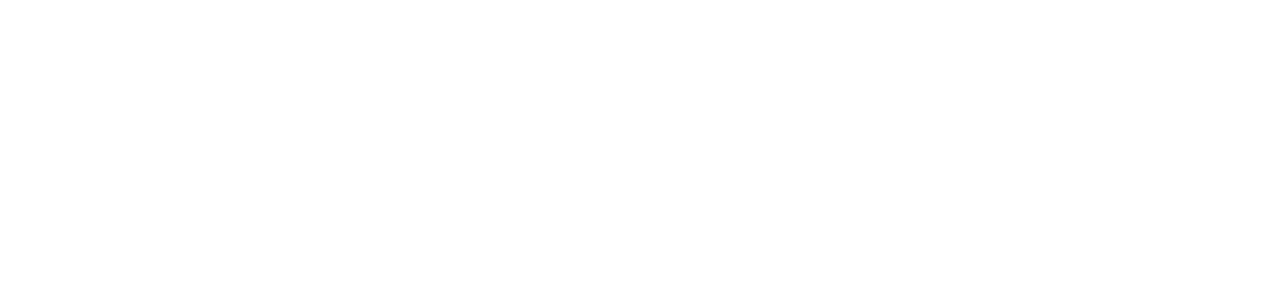
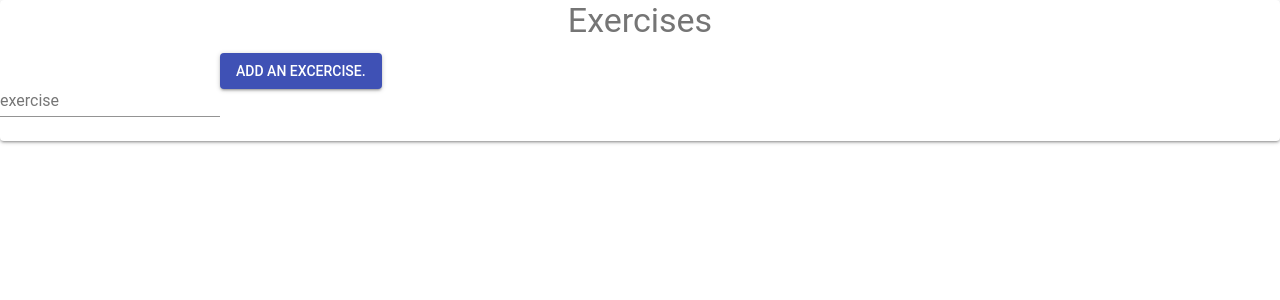
Before and after one commit to LorenzoEvans/React-Fitness, a React (Create React App) app in the folder fitness/: page / in a window 1280 px wide. Shown: the top 300 px of the page. Built offline with nearby package versions, Linux system fonts and the light colour scheme.

Commit message:
Adding basic UI, can add and display exercises.

```diff
--- a/fitness/src/App.js
+++ b/fitness/src/App.js
@@ -1,15 +1,69 @@
 import React, { Component } from 'react';
 import './App.css';
-import { Paper } from '@material-ui/core'
+import { Paper, Typography, TextField, Button } from '@material-ui/core'
+import { List, ListItem, ListItemText } from '@material-ui/core'
 
 class App extends Component {
  state = {
+  exercises: [],
+  title: ''
+ }
 
+ handleChange = (event) => {
+  this.setState({
+   [event.target.name]: event.target.value
+  })
+ }
+
+ handleAdd = (event) => {
+  event.preventDefault()
+  if (this.state.title) {
+  this.setState(({exercises, title}) => (
+   {
+    exercises: [...exercises,
+    {
+     title,
+     id: Date.now()
+    }
+    ],
+    title: ''
+   }
+  ))
+ }
  }
   render() {
+   const { title, exercises } = this.state
     return (
      <Paper>
+      <Typography
+       variant='display1'
+       align='center'
+       gutterBottom
+      >
+       Exercises
+      </Typography>
+      <form onSubmit={this.handleAdd}>
+      <TextField
+      name="title"
+      label="exercise"
+      value={title}
+      onChange={this.handleChange}
+      margin='normal'
+      />
+      <Button
+      type="submit"
+      color="primary"
+      variant="raised"
+      >
+       Add an excercise.
+      </Button>
+      <List>
+       {exercises.map(({id, title}) => <ListItem key={id}>
 
+        <ListItemText primary={title}/>
+       </ListItem>)}
+      </List>
+      </form>
      </Paper>
     );
   }
```
